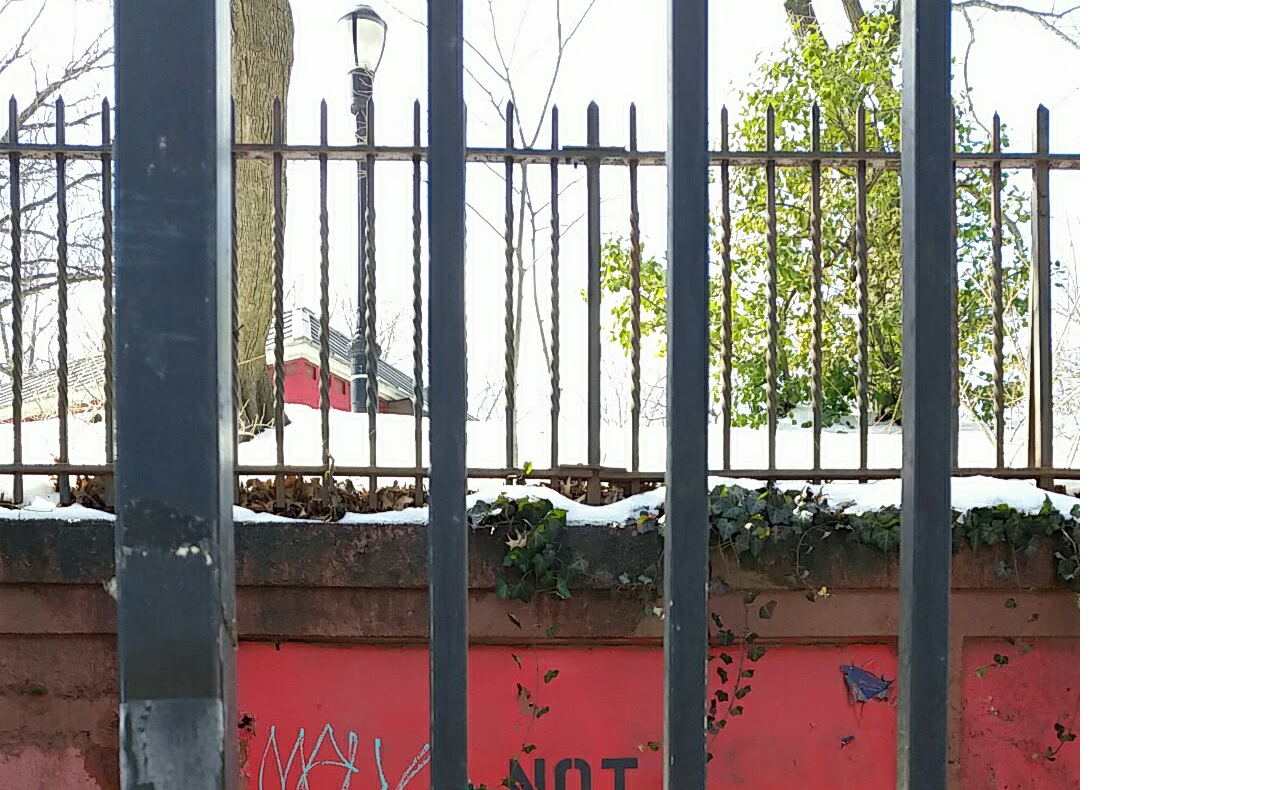
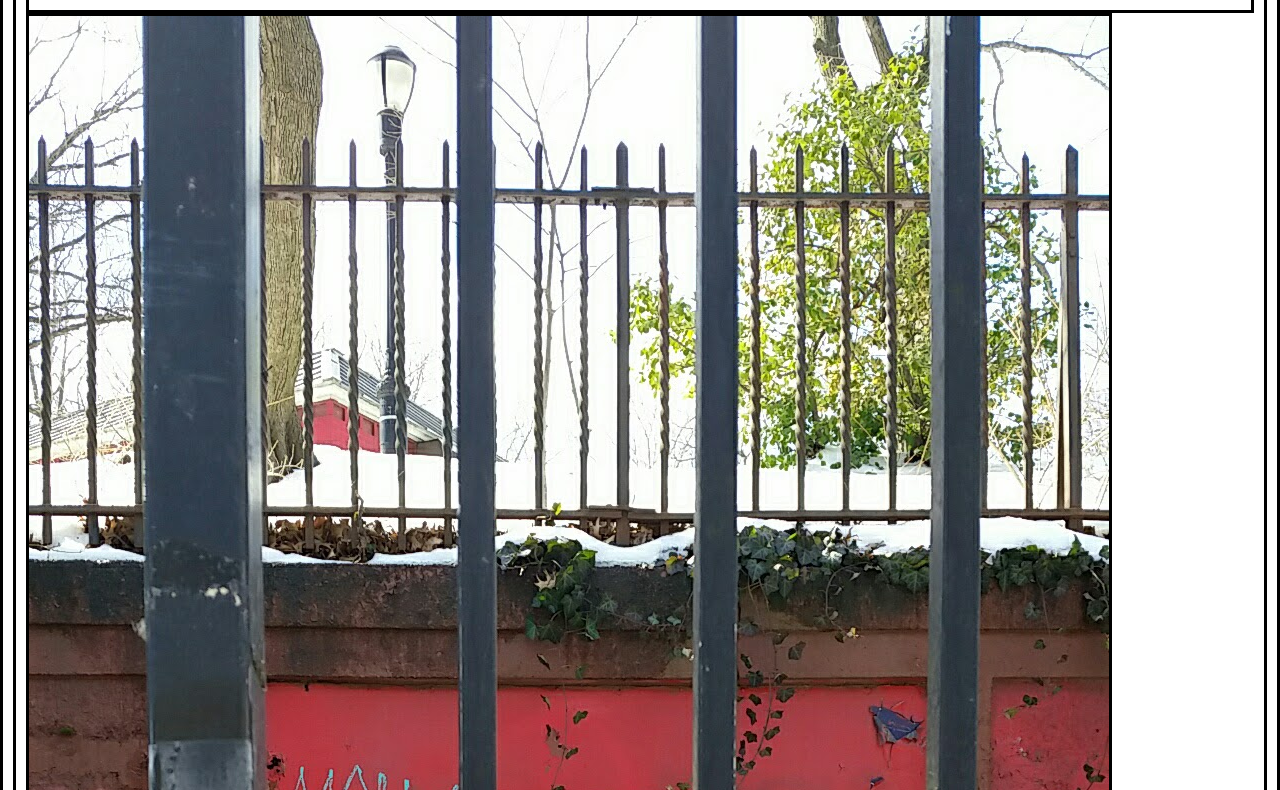
Before and after one commit to MichaelTMorrisey/MichaelTMorrisey.github.io, a plain HTML site: page index.html in a window 1280 px wide. Shown: the part 105-895 px from the top of the page. Drawn offline with Linux system fonts and the light colour scheme.

Commit message:
add visible borders to all elements

```diff
--- a/style.css
+++ b/style.css
@@ -1,6 +1,11 @@
+*{
+  border-style: solid;
+}
+
+
 body{
-  margin: 0;
-  padding: 0;
+  margin: 10px;
+  padding: 10px;
 
 }
 
```
